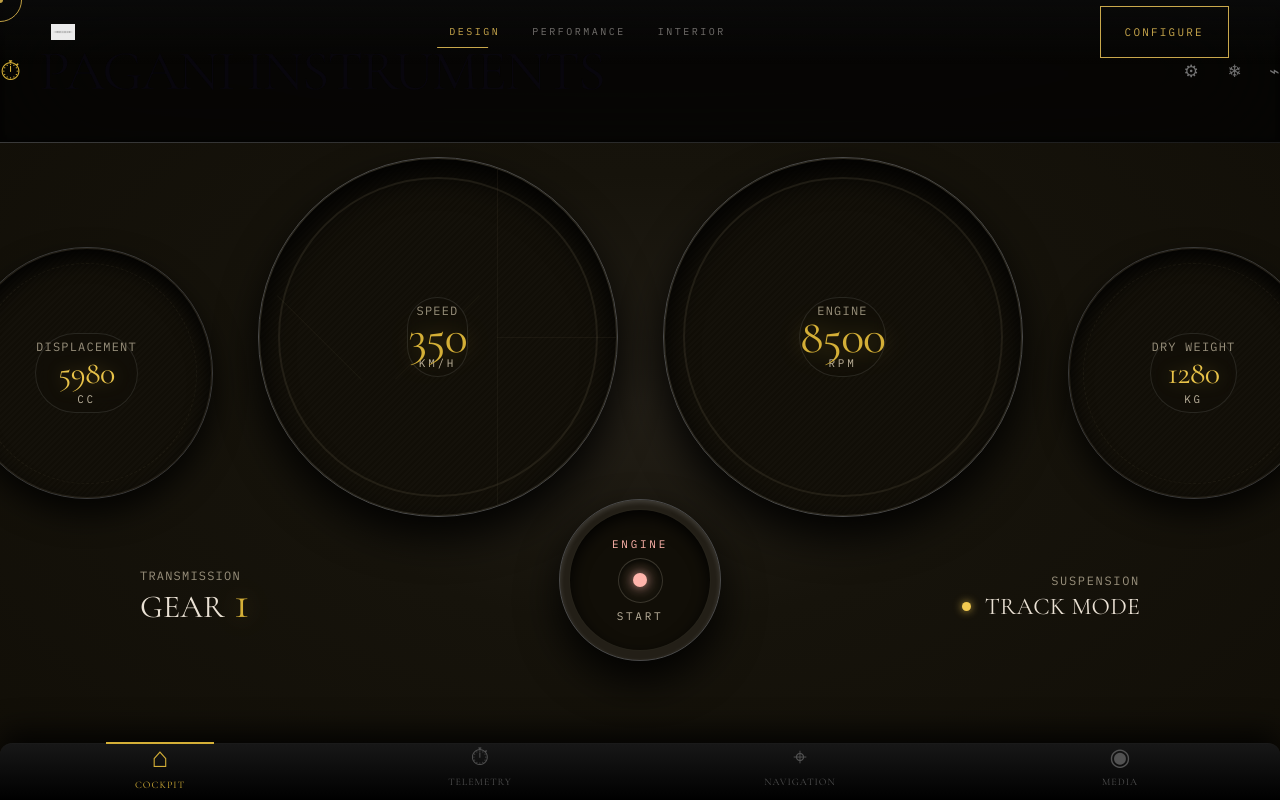
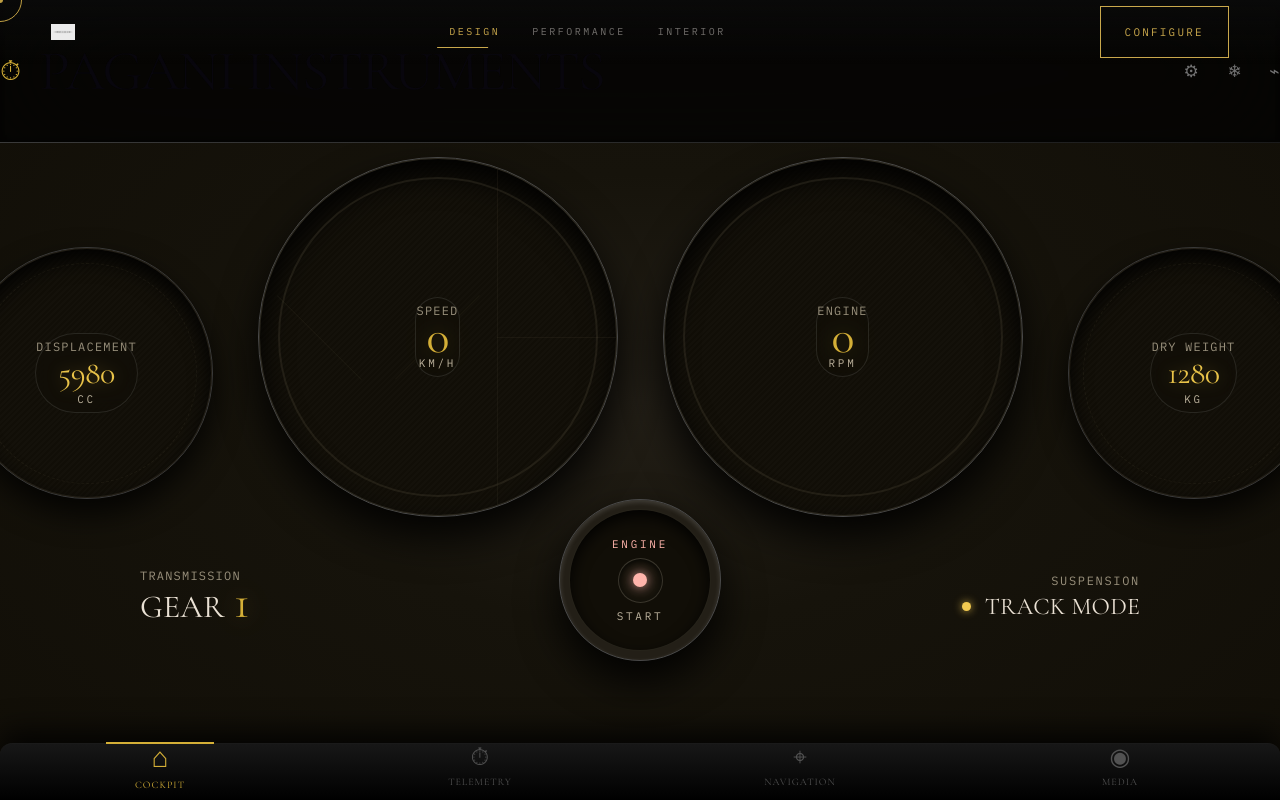
Before and after one commit to 202201152/pagani, a React (Vite) app in the folder pagani-utopia/: page /performance in a window 1280 px wide. Built offline with nearby package versions, Linux system fonts and the light colour scheme.

Commit message:
dashboard animation

```diff
--- a/pagani-utopia/src/sections/PerformanceCluster/dashboard/Dashboard.jsx
+++ b/pagani-utopia/src/sections/PerformanceCluster/dashboard/Dashboard.jsx
@@ -1,8 +1,11 @@
 import Meter from './Meter';
 import IgnitionButton from './IgnitionButton';
 import GearDisplay from './GearDisplay';
+import { useEngineSimulation } from './useEngineSimulation';
 
 export default function Dashboard() {
+  const sim = useEngineSimulation();
+
   return (
     <section
       className="relative min-h-screen overflow-hidden bg-[#16130b] text-[#eae1d4]"
@@ -57,20 +60,37 @@ export default function Dashboard() {
         {/* Top Row: meters */}
         <div className="flex w-full max-w-[1400px] items-end justify-center gap-10">
           <Meter kind="displacement" label="Displacement" value="5980" unit="CC" size="sm" />
-          <Meter kind="speed" label="Speed" value="350" unit="KM/H" size="lg" elevate />
-          <Meter kind="rpm" label="Engine" value="8500" unit="RPM" size="lg" elevate redline />
+          <Meter
+            kind="speed"
+            label="Speed"
+            value="0"
+            unit="KM/H"
+            size="lg"
+            elevate
+            valueRef={sim.bind.setSpeedEl}
+          />
+          <Meter
+            kind="rpm"
+            label="Engine"
+            value="0"
+            unit="RPM"
+            size="lg"
+            elevate
+            redline
+            valueRef={sim.bind.setRpmEl}
+          />
           <Meter kind="weight" label="Dry Weight" value="1280" unit="KG" size="sm" />
         </div>
 
         {/* Center: ignition button */}
         <div className="mt-20">
-          <IgnitionButton />
+          <IgnitionButton isRunning={sim.isRunning} onToggle={sim.toggle} />
         </div>
 
         {/* Lower readouts */}
         <div className="absolute bottom-40 w-full max-w-[1000px] px-10">
           <div className="flex w-full items-end justify-between">
-            <GearDisplay label="Transmission" />
+            <GearDisplay label="Transmission" gear="1" gearRef={sim.bind.setGearEl} />
             <div className="flex flex-col items-end text-right">
               <span className="font-mono text-[12px] tracking-[0.14em] text-[#99907c] uppercase">
                 Suspension
--- a/pagani-utopia/src/sections/PerformanceCluster/dashboard/GearDisplay.jsx
+++ b/pagani-utopia/src/sections/PerformanceCluster/dashboard/GearDisplay.jsx
@@ -1,4 +1,4 @@
-export default function GearDisplay({ label = 'Transmission', gear = '1' }) {
+export default function GearDisplay({ label = 'Transmission', gear = '1', gearRef }) {
   return (
     <div className="flex flex-col items-start">
       <span className="font-mono text-[12px] uppercase tracking-widest text-[#99907c]">
@@ -7,6 +7,7 @@ export default function GearDisplay({ label = 'Transmission', gear = '1' }) {
       <div className="mt-1 flex items-baseline gap-2">
         <span className="font-display text-[32px] text-[#eae1d4]">GEAR</span>
         <span
+          ref={gearRef}
           className="font-display text-[48px] tracking-[-0.02em]"
           style={{
             color: '#d4af37',
--- a/pagani-utopia/src/sections/PerformanceCluster/dashboard/IgnitionButton.jsx
+++ b/pagani-utopia/src/sections/PerformanceCluster/dashboard/IgnitionButton.jsx
@@ -1,13 +1,44 @@
-export default function IgnitionButton() {
+import { useEffect, useRef } from 'react';
+import gsap from 'gsap';
+
+export default function IgnitionButton({ isRunning = false, onToggle }) {
+  const rootRef = useRef(null);
+  const glowRef = useRef(null);
+  const dotRef = useRef(null);
+
+  useEffect(() => {
+    if (!glowRef.current || !dotRef.current) return;
+
+    if (isRunning) {
+      gsap.to(glowRef.current, { opacity: 1, duration: 0.35, ease: 'power2.out' });
+      gsap.to(dotRef.current, {
+        backgroundColor: '#f2ca50',
+        boxShadow: '0 0 14px rgba(242,202,80,0.9)',
+        duration: 0.35,
+        ease: 'power2.out',
+      });
+    } else {
+      gsap.to(glowRef.current, { opacity: 0, duration: 0.35, ease: 'power2.out' });
+      gsap.to(dotRef.current, {
+        backgroundColor: '#ffb4ab',
+        boxShadow: '0 0 12px rgba(255,180,171,0.9)',
+        duration: 0.35,
+        ease: 'power2.out',
+      });
+    }
+  }, [isRunning]);
+
   return (
     <button
       type="button"
+      ref={rootRef}
       className="group relative flex h-36 w-36 items-center justify-center rounded-full border border-[#4A4A4A] bg-[#231f17] transition-transform active:translate-y-1"
       style={{
         boxShadow:
           '0 20px 40px rgba(0,0,0,0.9), inset 0 2px 5px rgba(255,255,255,0.15)',
       }}
       aria-label="Engine start"
+      onClick={onToggle}
     >
       <div
         className="absolute inset-2 flex flex-col items-center justify-center rounded-full border"
@@ -28,6 +59,7 @@ export default function IgnitionButton() {
           }}
         >
           <div
+            ref={dotRef}
             className="h-3 w-3 rounded-full"
             style={{
               background: '#ffb4ab',
@@ -41,7 +73,8 @@ export default function IgnitionButton() {
       </div>
 
       <div
-        className="pointer-events-none absolute -inset-1 rounded-full border opacity-0 transition-opacity duration-500 group-hover:opacity-100"
+        ref={glowRef}
+        className="pointer-events-none absolute -inset-1 rounded-full border opacity-0"
         style={{
           borderColor: 'rgba(212,175,55,0.2)',
           boxShadow: '0 0 20px rgba(212,175,55,0.15)',
--- a/pagani-utopia/src/sections/PerformanceCluster/dashboard/Meter.jsx
+++ b/pagani-utopia/src/sections/PerformanceCluster/dashboard/Meter.jsx
@@ -12,6 +12,7 @@ export default function Meter({
   label,
   value,
   unit,
+  valueRef,
   size = 'sm',
   elevate = false,
   redline = false,
@@ -68,6 +69,7 @@ export default function Meter({
             {label}
           </span>
           <span
+            ref={valueRef}
             className={cx(
               'font-display tracking-[-0.02em]',
               isLarge ? 'text-[48px]' : 'text-[32px]'
--- a/pagani-utopia/src/sections/PerformanceCluster/dashboard/useEngineSimulation.js
+++ b/pagani-utopia/src/sections/PerformanceCluster/dashboard/useEngineSimulation.js
@@ -1,16 +1,184 @@
-import { useMemo, useState } from 'react';
+import { useCallback, useEffect, useMemo, useRef, useState } from 'react';
+
+const clamp = (v, min, max) => Math.min(max, Math.max(min, v));
+
+const GEAR_RANGES = [
+  { gear: 1, min: 0, max: 40 },
+  { gear: 2, min: 40, max: 80 },
+  { gear: 3, min: 80, max: 120 },
+  { gear: 4, min: 120, max: 180 },
+  { gear: 5, min: 180, max: 240 },
+  { gear: 6, min: 240, max: 300 },
+  { gear: 7, min: 300, max: 380 },
+];
+
+function gearForSpeed(speed) {
+  for (const g of GEAR_RANGES) {
+    if (speed >= g.min && speed < g.max) return g.gear;
+  }
+  return 7;
+}
+
+function rangeForGear(gear) {
+  return GEAR_RANGES.find((g) => g.gear === gear) ?? GEAR_RANGES[GEAR_RANGES.length - 1];
+}
 
 /**
- * Step 1 only: UI scaffold.
- * The real simulation + rAF loop will be implemented after UI confirmation.
+ * Central simulation state (kept off the React render loop).
+ * UI binds DOM nodes and we update them at 60fps via rAF.
  */
 export function useEngineSimulation() {
-  const [state, setState] = useState({
+  const [isRunning, setIsRunning] = useState(false);
+
+  const configRef = useRef({
+    vmax: 355,
+    // Calibrated to ~0-100 in 3.0s and ~350 in ~11.8s.
+    accelKMax: 1.09, // 1/s
+    accelTau: 13.7, // seconds (controls early ramp)
+  });
+
+  const nodesRef = useRef({
+    speedEl: null,
+    rpmEl: null,
+    gearEl: null,
+  });
+
+  const simRef = useRef({
     speed: 0,
     rpm: 0,
     gear: 0,
     isRunning: false,
+    runTime: 0,
   });
 
-  return useMemo(() => ({ state, setState }), [state]);
+  const loopRef = useRef({
+    rafId: 0,
+    lastT: 0,
+    startTimeoutId: 0,
+    shiftingUntilT: 0,
+    lastGear: 0,
+  });
+
+  const setSpeedEl = useCallback((el) => {
+    nodesRef.current.speedEl = el;
+  }, []);
+  const setRpmEl = useCallback((el) => {
+    nodesRef.current.rpmEl = el;
+  }, []);
+  const setGearEl = useCallback((el) => {
+    nodesRef.current.gearEl = el;
+  }, []);
+
+  const stop = useCallback(() => {
+    setIsRunning(false);
+    simRef.current.isRunning = false;
+    simRef.current.runTime = 0;
+    loopRef.current.lastT = 0;
+    if (loopRef.current.rafId) cancelAnimationFrame(loopRef.current.rafId);
+    loopRef.current.rafId = 0;
+    if (loopRef.current.startTimeoutId) window.clearTimeout(loopRef.current.startTimeoutId);
+    loopRef.current.startTimeoutId = 0;
+  }, []);
+
+  const start = useCallback(() => {
+    // ignition sequence
+    setIsRunning(true);
+    simRef.current.isRunning = true;
+
+    simRef.current.speed = 0;
+    simRef.current.rpm = 1200;
+    simRef.current.gear = 1;
+    simRef.current.runTime = 0;
+
+    const { speedEl, rpmEl, gearEl } = nodesRef.current;
+    if (speedEl) speedEl.textContent = '0';
+    if (rpmEl) rpmEl.textContent = '1200';
+    if (gearEl) gearEl.textContent = '1';
+
+    if (loopRef.current.startTimeoutId) window.clearTimeout(loopRef.current.startTimeoutId);
+    loopRef.current.startTimeoutId = window.setTimeout(() => {
+      loopRef.current.lastT = 0;
+      loopRef.current.lastGear = 1;
+      loopRef.current.shiftingUntilT = 0;
+      loopRef.current.rafId = requestAnimationFrame(tick);
+    }, 500);
+  }, []);
+
+  const toggle = useCallback(() => {
+    if (simRef.current.isRunning) stop();
+    else start();
+  }, [start, stop]);
+
+  const tick = useCallback((t) => {
+    if (!simRef.current.isRunning) return;
+
+    const prevT = loopRef.current.lastT || t;
+    loopRef.current.lastT = t;
+    const dt = clamp((t - prevT) / 1000, 0, 0.05); // seconds
+
+    // --- drivetrain model (physics-inspired, non-linear) ---
+    const { vmax, accelKMax, accelTau } = configRef.current;
+    simRef.current.runTime += dt;
+
+    // Accel curve: exponential approach with a slow power ramp.
+    // This matches the desired timeline:
+    // - 0-100 km/h ≈ 3.0s
+    // - ~top speed in ≈ 11.5–12s
+    const ramp = 1 - Math.exp(-simRef.current.runTime / accelTau);
+    const k = accelKMax * ramp; // 1/s
+
+    const speed = simRef.current.speed;
+    simRef.current.speed = clamp(speed + (vmax - speed) * k * dt, 0, vmax + 2);
+
+    // detect shift and simulate clutch drop
+    const newGear = gearForSpeed(simRef.current.speed);
+    const now = t / 1000;
+    if (newGear !== loopRef.current.lastGear) {
+      loopRef.current.lastGear = newGear;
+      simRef.current.gear = newGear;
+      loopRef.current.shiftingUntilT = now + 0.18; // ~180ms "shift event"
+      simRef.current.rpm = Math.max(1400, simRef.current.rpm * 0.72);
+    }
+
+    // RPM model: tracks within gear range + shift dips
+    const gRange = rangeForGear(newGear);
+    const gearPct = clamp((simRef.current.speed - gRange.min) / (gRange.max - gRange.min), 0, 1);
+    const idle = 1200;
+    const redline = 8500;
+    const baseRpmTarget = idle + gearPct * (redline - idle);
+
+    const inShift = now < loopRef.current.shiftingUntilT;
+    const rpmTarget = inShift ? Math.max(idle, baseRpmTarget * 0.78) : baseRpmTarget;
+    const rpmResponse = inShift ? 0.18 : 0.28; // slower during shift
+    simRef.current.rpm += (rpmTarget - simRef.current.rpm) * rpmResponse * dt * 60;
+    simRef.current.rpm = clamp(simRef.current.rpm, 900, redline + 200);
+
+    // --- DOM output (no React re-render) ---
+    const { speedEl, rpmEl, gearEl } = nodesRef.current;
+    if (speedEl) speedEl.textContent = String(Math.round(simRef.current.speed));
+    if (rpmEl) rpmEl.textContent = String(Math.round(simRef.current.rpm));
+    if (gearEl) gearEl.textContent = String(simRef.current.gear);
+
+    loopRef.current.rafId = requestAnimationFrame(tick);
+  }, []);
+
+  useEffect(() => {
+    return () => stop();
+  }, [stop]);
+
+  return useMemo(
+    () => ({
+      isRunning,
+      start,
+      stop,
+      toggle,
+      bind: {
+        setSpeedEl,
+        setRpmEl,
+        setGearEl,
+      },
+      stateRef: simRef,
+    }),
+    [isRunning, setGearEl, setRpmEl, setSpeedEl, start, stop, toggle]
+  );
 }
```
